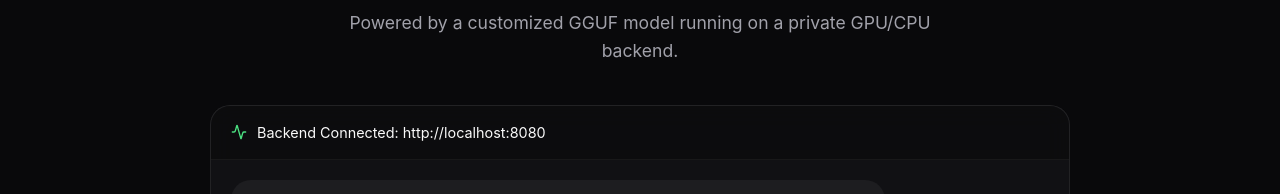
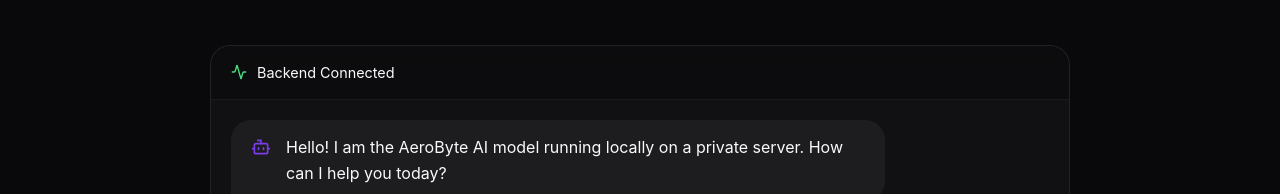
Before and after one commit to euBiZaRe/BiZaRe-Portfolio, a React (Vite) app: page /#/ai-demo in a window 1280 px wide. Shown: the part 221-415 px from the top of the page. Built offline with nearby package versions, Linux system fonts and the light colour scheme; no server answers; the database is empty.

Commit message:
Hide API URL and center chat layout

```diff
--- a/src/pages/AIChat.jsx
+++ b/src/pages/AIChat.jsx
@@ -89,8 +89,14 @@
   };
 
   return (
-    <div className="ai-chat-page" style={{ minHeight: '100vh', paddingTop: '100px', paddingBottom: '50px' }}>
-      <div className="container" style={{ maxWidth: '900px' }}>
+    <div className="ai-chat-page" style={{
+      minHeight: '100vh',
+      display: 'flex',
+      flexDirection: 'column',
+      justifyContent: 'center',
+      padding: '40px 20px'
+    }}>
+      <div className="container" style={{ maxWidth: '900px', width: '100%' }}>
         <Link to="/" className="back-link" style={{ display: 'inline-flex', alignItems: 'center', gap: '8px', color: 'var(--text-secondary)', textDecoration: 'none', marginBottom: '30px' }}>
           <ArrowLeft size={20} /> Back to Home
         </Link>
@@ -111,7 +117,7 @@
             <div style={{ display: 'flex', alignItems: 'center', gap: '10px' }}>
               <Activity size={16} color={apiUrl ? '#4ade80' : '#fbbf24'} />
               <span style={{ fontSize: '0.9rem', color: 'var(--text-secondary)' }}>
-                {apiUrl ? `Backend Connected: ${apiUrl}` : 'Initializing Connection...'}
+                {apiUrl ? 'Backend Connected' : 'Initializing Connection...'}
               </span>
             </div>
           </div>
```
